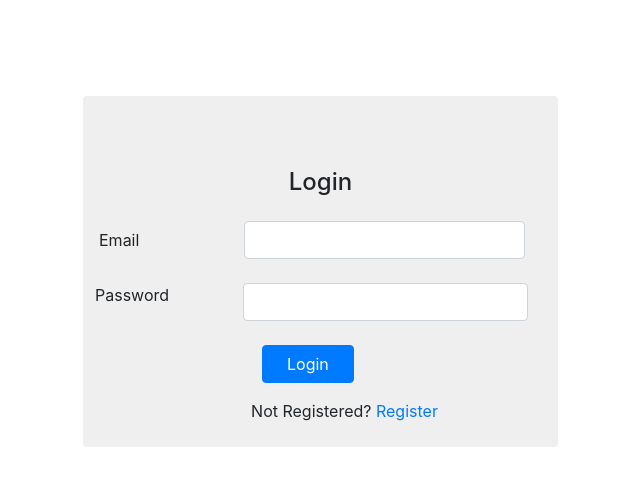
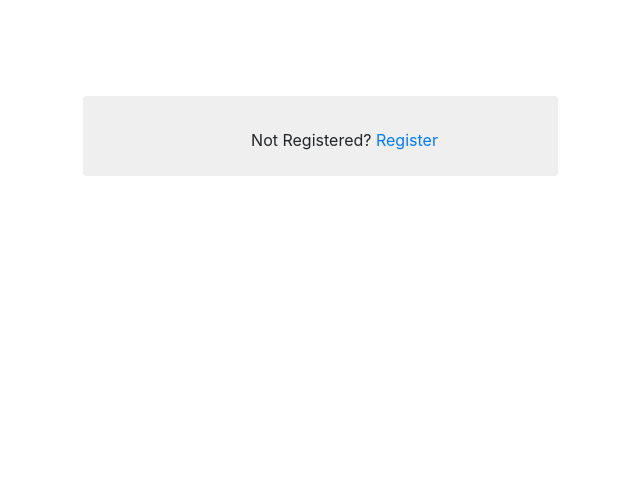
Before and after one commit to k-koech/Notebook, a Flask app: page /authenticate/login in a window 1280 px wide. Shown: the part 64-550 px from the top of the page, without its empty margins (272-912 px from the left). Run offline with Flask 2, Linux system fonts and the light colour scheme; some libraries are stand-ins or nearby versions.

Commit message:
add branch

```diff
--- a/app/templates/auth/login.html
+++ b/app/templates/auth/login.html
@@ -1,56 +1,14 @@
 {% extends 'base.html'%}
-{% import 'bootstrap/wtf.html' as wtf%}
-
+{% import 'bootstrap/wtf.html' as wtf %}
 {% block content %}
 <div class="container">
     <div class="row mt-5">
       <div class= "col-md-3"> </div>
-
       <div class="col-md-5 register-col rounded mt-5 pt-4 pb-3 px-2">
-        <h4 class="font-weight-600 mb-4 mt-5 text-center ">Login</h4>
-
-        <form method="POST" action="" class=" px-auto">
-            {{ form.hidden_tag() }}
-            <div class="form-group row mb-4  px-auto px-1">
-                {{ form.email.label(class="col-sm-4 ml-1 col-form-label") }}
-                {% if form.email.errors %}
-                    {{ form.email(class="form-control is-invalid col-sm-7") }}
-                    <div class="invalid-feedback">
-                        {% for error in form.email.errors %}
-                            <span>{{ error }}</span>
-                        {% endfor %}
-                    </div>
-                {% else %}
-                    {{ form.email(class="form-control col-sm-7") }}
-                {% endif %}
-
-            </div>
-
-            <div class="form-group row mb-4">
-                {{ form.password.label(class="form-control-label col-sm-4 ml-1") }}
-                {% if form.password.errors %}
-                    {{ form.password(class="form-control is-invalid col-sm-7") }}
-                    <div class="invalid-feedback">
-                        {% for error in form.password.errors %}
-                            <span>{{ error }}</span>
-                        {% endfor %}
-                    </div>
-                {% else %}
-                    {{ form.password(class="form-control col-sm-7") }}
-                {% endif %}
-            </div>
-
-            <div class="form-group row ">
-                <div class="col-sm-4 ml-1"></div>
-                <div class="col-sm-7 ml-1">{{ form.submit(class="btn btn-primary px-4") }}</div>
-            </div>
-        </form>
 
         <p class="ml-5 mt-2 mb-2 text-center"> Not Registered? <a href="/authenticate/register">Register</a></p>
     </div>
-
      <div clas="col-md-3"> </div>
     </div>
 </div>
-
 {% endblock%}
```
